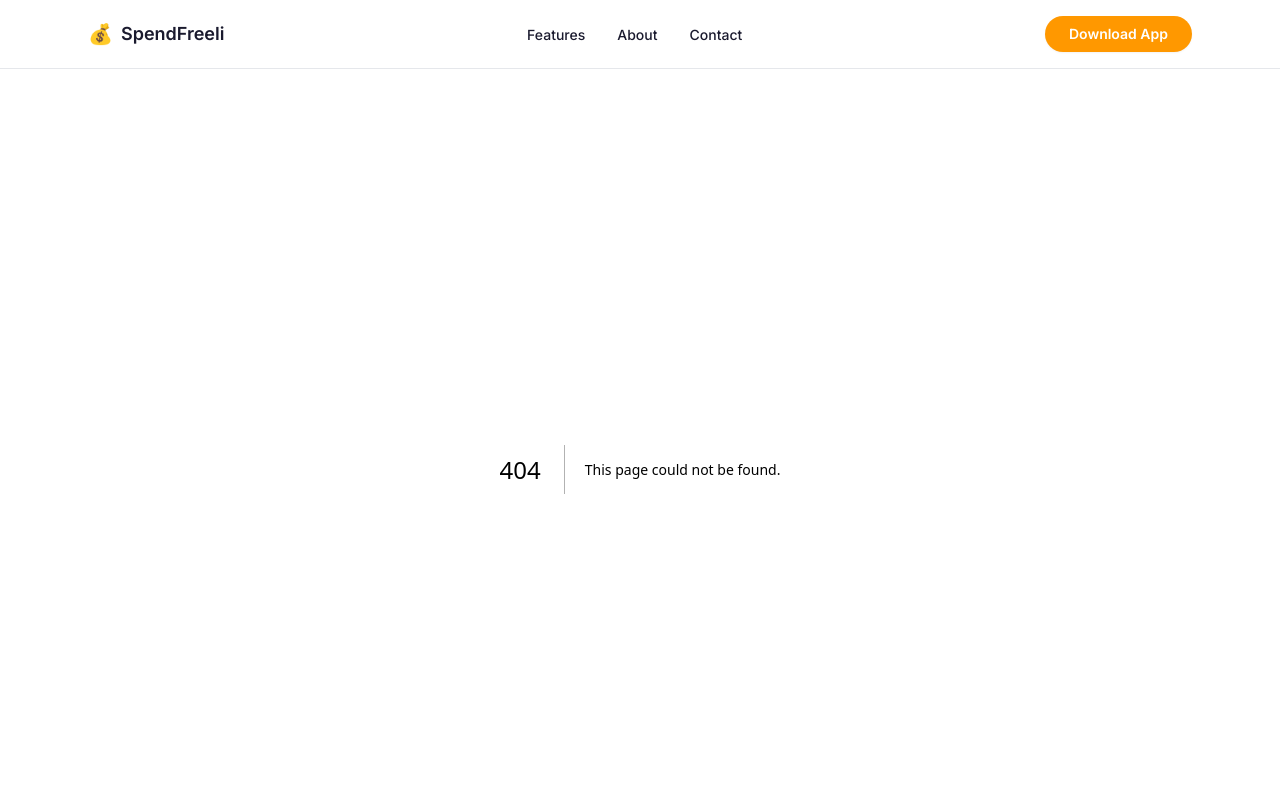
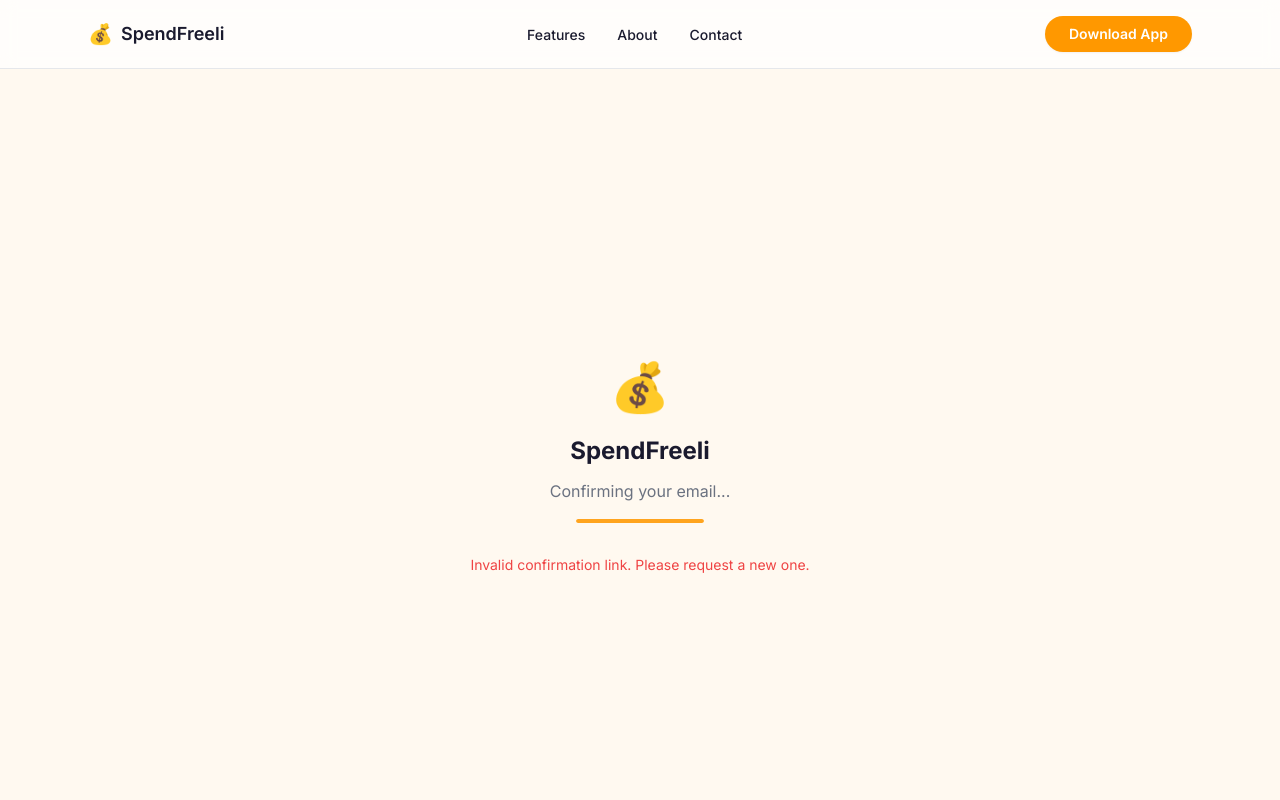
Before and after one commit to walker-legacy-partners/spendfreeli-web, a Next.js app: page /auth/confirm in a window 1280 px wide. Before the commit this address had no page. Shown: the top 800 px of the page. Built offline with nearby package versions, Linux system fonts and the light colour scheme.

Commit message:
feat: JS-redirect confirm page to prevent Gmail prefetch, branded email template
Co-Authored-By: Claude Opus 4.7 <noreply@anthropic.com>

```diff
--- /dev/null
+++ b/src/app/auth/confirm/page.tsx
@@ -0,0 +1,77 @@
+'use client';
+
+import { useEffect, Suspense } from 'react';
+import { useSearchParams } from 'next/navigation';
+
+/**
+ * JavaScript-redirect confirmation page.
+ *
+ * Purpose: Gmail's link-prefetcher fetches URLs found in email HTML to
+ * check for safety/spam. That prefetch consumes single-use Supabase
+ * magic-link/confirmation tokens before the human ever clicks the
+ * button. This page acts as a safe intermediate: Gmail's bot fetches
+ * this page but does NOT execute the JS redirect, so the underlying
+ * Supabase confirmation URL stays unconsumed until the real user
+ * clicks through and their browser runs the effect below.
+ *
+ * The Supabase email template points here with the actual
+ * confirmation URL passed as an urlquery-encoded param. On the
+ * client, we decode it and `location.replace()` to hand control
+ * back to Supabase. Users with JS disabled see the fallback link.
+ */
+
+function ConfirmRedirect() {
+  const searchParams = useSearchParams();
+  const confirmationUrl = searchParams.get('confirmation_url');
+
+  useEffect(() => {
+    if (confirmationUrl) {
+      window.location.replace(decodeURIComponent(confirmationUrl));
+    }
+  }, [confirmationUrl]);
+
+  return (
+    <main className="min-h-screen bg-background flex items-center justify-center px-6">
+      <div className="max-w-md text-center">
+        <div className="text-5xl mb-6">💰</div>
+        <h1 className="text-2xl font-bold text-text-primary mb-3">
+          SpendFreeli
+        </h1>
+        <p className="text-text-secondary mb-2">Confirming your email...</p>
+        <div className="mt-4 h-1 w-32 mx-auto bg-primary-light rounded-full overflow-hidden">
+          <div className="h-full bg-primary rounded-full animate-pulse" />
+        </div>
+        {confirmationUrl && (
+          <p className="mt-8 text-sm text-text-secondary">
+            Not redirecting?{' '}
+            <a
+              href={decodeURIComponent(confirmationUrl)}
+              className="text-primary hover:underline font-medium"
+            >
+              Tap here to continue
+            </a>
+          </p>
+        )}
+        {!confirmationUrl && (
+          <p className="mt-8 text-sm text-error">
+            Invalid confirmation link. Please request a new one.
+          </p>
+        )}
+      </div>
+    </main>
+  );
+}
+
+export default function Page() {
+  return (
+    <Suspense
+      fallback={
+        <main className="min-h-screen bg-background flex items-center justify-center">
+          <div className="text-5xl">💰</div>
+        </main>
+      }
+    >
+      <ConfirmRedirect />
+    </Suspense>
+  );
+}
```
